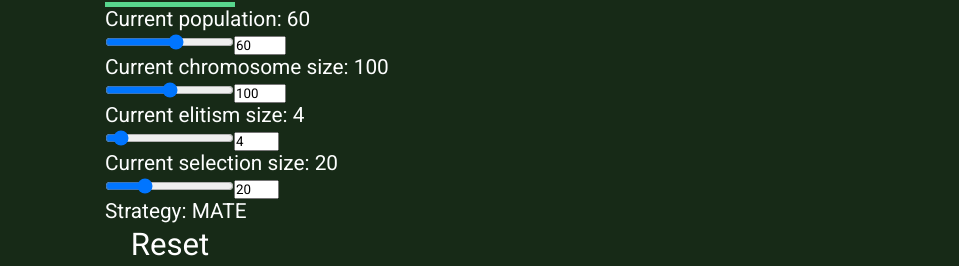
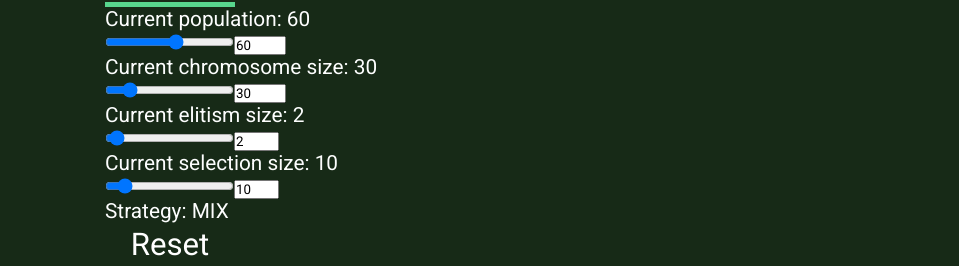
Before and after one commit to JuanDGA/personalpage, a Vue app: page /preview/mars-lander in a window 1280 px wide. Shown: the part 221-487 px from the top of the page, without its empty margins (160-1119 px from the left). Built offline with nearby package versions, Linux system fonts and the light colour scheme.

Commit message:
Created CV

```diff
--- a/src/algorithms/marsLander/useGeneticLander.js
+++ b/src/algorithms/marsLander/useGeneticLander.js
@@ -5,22 +5,15 @@ import useLander from "@/algorithms/marsLander/useLander";
 
 const defaultConfiguration = {
   population_size: 60,
-  chromosome_size: 100,
-  selection_size: 20,
-  elitism_size: 4,
-  strategy: "MATE",
-  mutation_probability: 0.1,
+  chromosome_size: 30,
+  selection_size: 10,
+  elitism_size: 2,
+  strategy: "MIX",
+  mutation_probability: 0.2,
 }
 
 const useGeneticLander = (surfaceMap) => {
-  const configuration = ref({
-    population_size: 60,
-    chromosome_size: 100,
-    selection_size: 20,
-    elitism_size: 4,
-    strategy: "MATE",
-    mutation_probability: 0.1,
-  });
+  const configuration = ref({...defaultConfiguration});
 
   const status = ref("");
 
@@ -37,9 +30,10 @@ const useGeneticLander = (surfaceMap) => {
     const newPopulationScores = [];
     for (let i = 0; i < configuration.value.population_size; i++) {
       const chromosome = []
-      for (let j = 0; j < configuration.value.chromosome_size; j++) {
+      for (let j = 0; j < configuration.value.chromosome_size - 1; j++) {
         chromosome.push(Gene.random());
       }
+      chromosome.push(new Gene(0, 0, 100));
       newPopulationScores.push({chromosome, score: evaluateChromosome(chromosome)});
     }
     populationScores.value = newPopulationScores;
@@ -115,14 +109,16 @@ const useGeneticLander = (surfaceMap) => {
     for (let i = 0; i < configuration.value.chromosome_size; i++) {
       const r = Math.random();
 
-      const pA = r * parentA[i].power + (1 - r) * parentB[i].power;
-      const dA = r * parentA[i].angle + (1 - r) * parentB[i].angle;
+      const powerA = r * parentA[i].power + (1 - r) * parentB[i].power;
+      const angleA = r * parentA[i].angle + (1 - r) * parentB[i].angle;
+      const distanceA = r * parentA[i].duration + (1 - r) * parentB[i].duration;
 
-      const pB = (1 - r) * parentA[i].power + r * parentB[i].power;
-      const dB = (1 - r) * parentA[i].angle + r * parentB[i].angle;
+      const powerB = (1 - r) * parentA[i].power + r * parentB[i].power;
+      const angleB = (1 - r) * parentA[i].angle + r * parentB[i].angle;
+      const distanceB = (1 - r) * parentA[i].duration + r * parentB[i].duration;
 
-      const geneA = new Gene(Math.round(pA), Math.round(dA)).mutate(configuration.value.mutation_probability);
-      const geneB = new Gene(Math.round(pB), Math.round(dB)).mutate(configuration.value.mutation_probability);
+      const geneA = new Gene(Math.round(powerA), Math.round(angleA), Math.round(distanceA)).mutate(configuration.value.mutation_probability);
+      const geneB = new Gene(Math.round(powerB), Math.round(angleB), Math.round(distanceB)).mutate(configuration.value.mutation_probability);
 
       childA.push(geneA);
       childB.push(geneB);
@@ -135,16 +131,26 @@ const useGeneticLander = (surfaceMap) => {
     const childA = [];
     const childB = [];
 
-    const randomRange = randInt(0, configuration.value.chromosome_size);
+    let randomRange = randInt(0, configuration.value.chromosome_size - 2);
+    let randomRange2 = randInt(randomRange, configuration.value.chromosome_size);
+
+    if (randomRange == randomRange2) {
+      randomRange2 += 1;
+    }
 
     for (let i = 0; i < randomRange; i++) {
       childA.push(parentB[i].mutate(configuration.value.mutation_probability));
       childB.push(parentA[i].mutate(configuration.value.mutation_probability));
     }
 
-    for (let i = randomRange; i < configuration.value.chromosome_size; i++) {
+    for (let i = randomRange; i < randomRange2; i++) {
       childA.push(parentA[i].mutate(configuration.value.mutation_probability));
       childB.push(parentB[i].mutate(configuration.value.mutation_probability));
+    }
+
+    for (let i = randomRange2; i < configuration.value.chromosome_size; i++) {
+      childA.push(parentB[i].mutate(configuration.value.mutation_probability));
+      childB.push(parentA[i].mutate(configuration.value.mutation_probability));
     }
 
     return [childA, childB];
--- a/src/algorithms/marsLander/useLander.js
+++ b/src/algorithms/marsLander/useLander.js
@@ -23,8 +23,10 @@ const useLander = () => {
   }
 
   const advance = (gene) => {
-    let power = state.value.power + gene.power;
-    let angle = state.value.angle + gene.angle;
+    // let power = state.value.power + gene.power;
+    // let angle = state.value.angle + gene.angle;
+    let power = gene.power;
+    let angle = gene.angle;
 
     if (power < 0) power = 0;
     if (power > 4) power = 4;
--- a/src/algorithms/marsLander/useSimulation.js
+++ b/src/algorithms/marsLander/useSimulation.js
@@ -23,8 +23,10 @@ export const SimulationResult = (chromosome, map, lander) => {
   const initSimulation = () => {
     for (let gene of chromosome) {
       lastPosition.value = getPosition();
-      nextState(gene);
-      currentPosition.value = getPosition();
+      for (let i = 0; i < gene.duration && !SimulationStatus.isFinish(status.value); i++) {
+        nextState(gene);
+        currentPosition.value = getPosition();
+      }
       if (SimulationStatus.isFinish(status.value)) break;
     }
     return status.value;
--- a/src/algorithms/marsLander/utils.js
+++ b/src/algorithms/marsLander/utils.js
@@ -79,23 +79,26 @@ export class Line {
 export class Gene {
   power = -1
   angle = -1
+  duration = -1
 
-  constructor(power, angle) {
+  constructor(power, angle, duration) {
     this.power = power
     this.angle = angle
+    this.duration = duration
   }
 
   static random() {
-    return new Gene(randInt(-1, 1), randInt(-15, 15));
+    return new Gene(randInt(0, 4), randInt(-90, 90), randInt(0, 30));
   }
 
   mutate(probability) {
     if (Math.random() < probability) {
-      const power = Math.round(this.power * randomGaussian());
-      const angle = Math.round(this.angle * randomGaussian());
+      const power = Math.max(0, Math.min(4, this.power + randInt(-2, 2)));
+      const angle = Math.max(-90, Math.min(90, this.power + randInt(-15, 15)));
+      const duration = Math.max(0, Math.min(30, this.duration + randInt(-10, 10)));
 
-      return new Gene(power, angle);
+      return new Gene(power, angle, duration);
     }
-    return this;
+    return new Gene(this.power, this.angle, this.duration);
   }
 }
--- a/src/components/JgMarsLander.vue
+++ b/src/components/JgMarsLander.vue
@@ -159,9 +159,11 @@
       getCtx().beginPath();
       getCtx().moveTo(getRelativeX(initialLander.value.x), getRelativeY(initialLander.value.y));
       for (let action of solution) {
-        nextState(action);
-        const pos = getPosition();
-        getCtx().lineTo(getRelativeX(pos.x), getRelativeY(pos.y));
+        for (let i = 0; i < action.duration && !SimulationStatus.isFinish(status.value); i++) {
+          nextState(action);
+          const pos = getPosition();
+          getCtx().lineTo(getRelativeX(pos.x), getRelativeY(pos.y));
+        }
         if (SimulationStatus.isFinish(status.value)) break;
       }
       getCtx().stroke();
```
Also changed, not shown: 1 other file (tests, documents, lock files or other folders).
